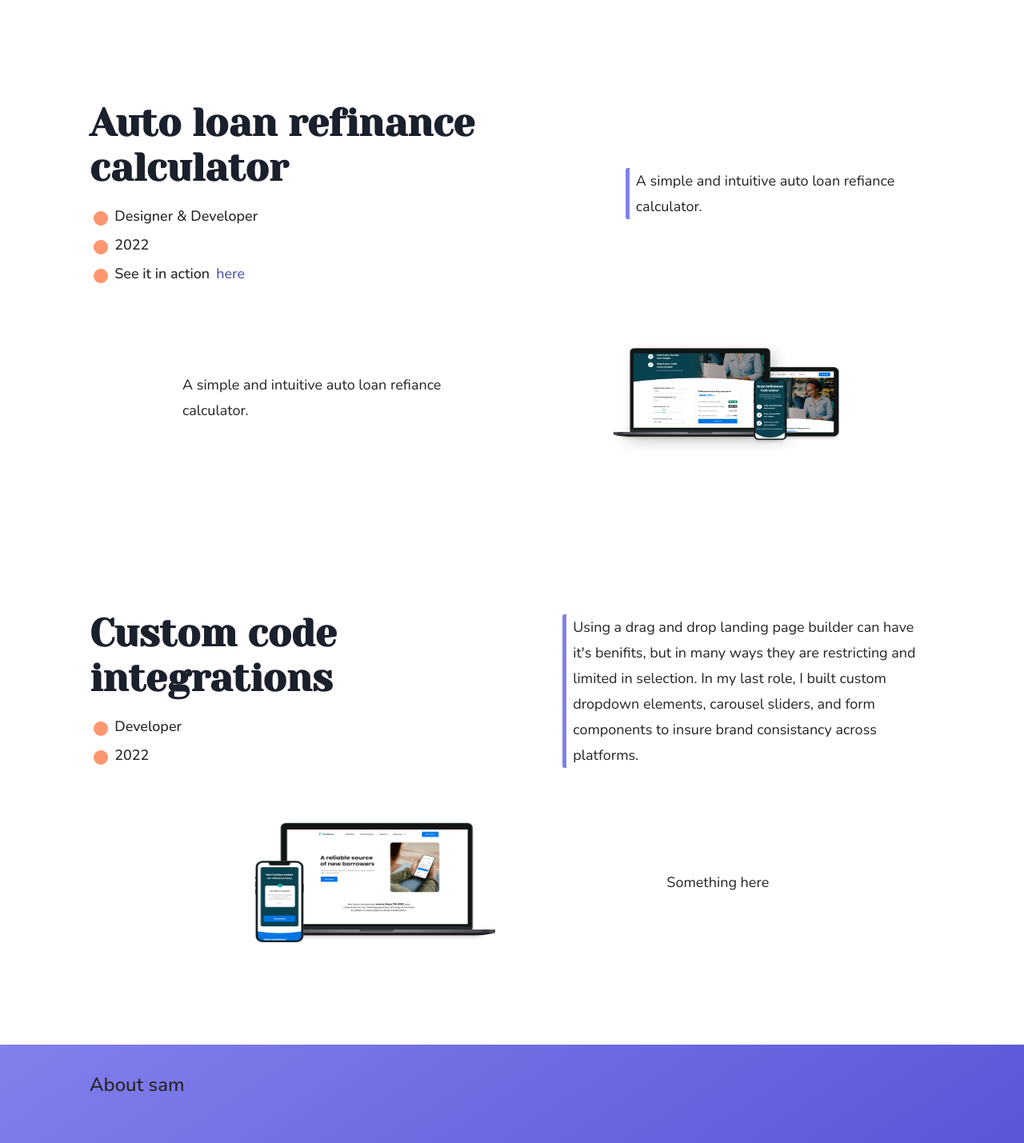
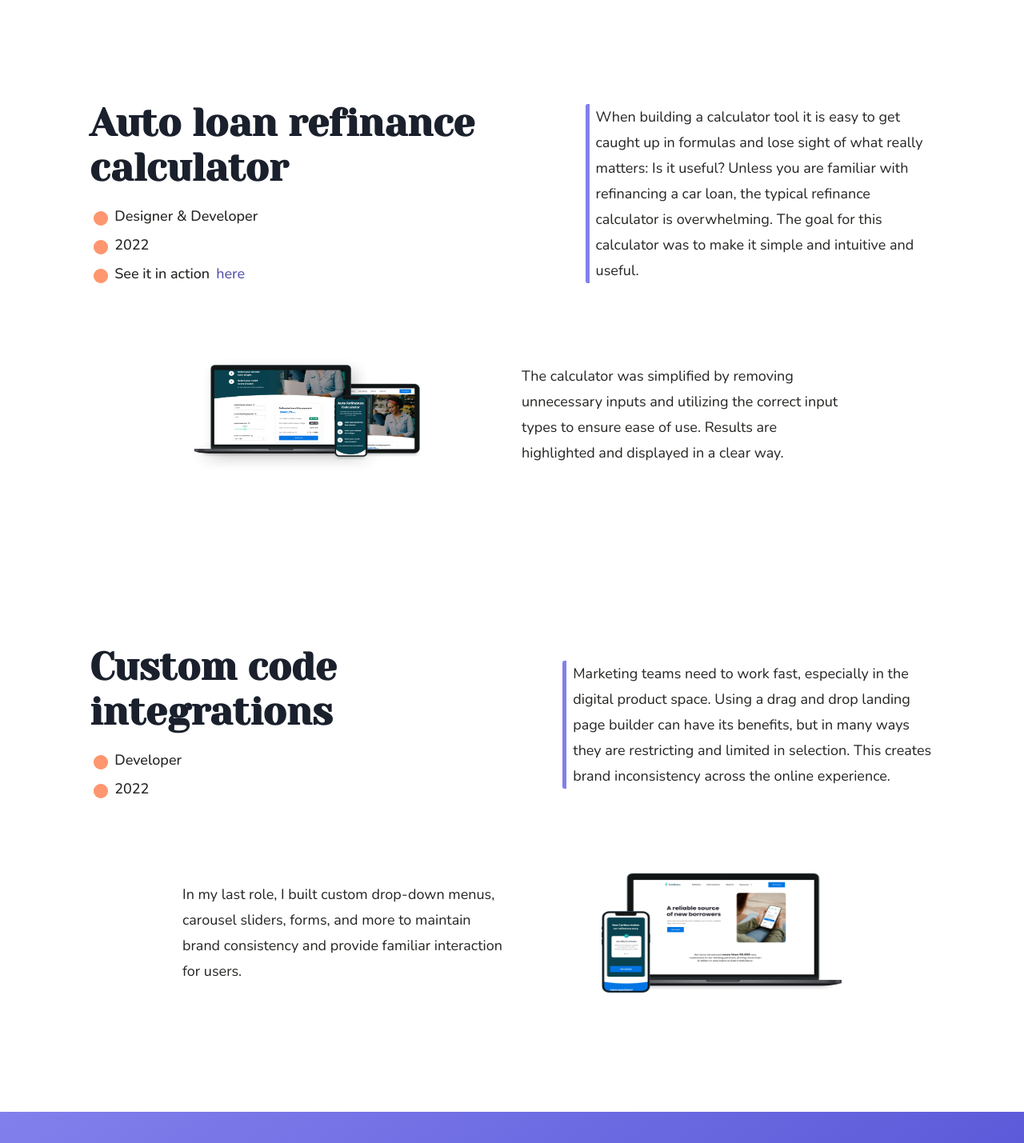
Before and after one commit to Samalmohanna1/ts-portfolio-2022, a Next.js app: page / in a window 1280 px wide. Shown: the part 1700-3129 px from the top of the page at 80% size. Built offline with nearby package versions, Linux system fonts and the light colour scheme.

Commit message:
chore: add project details and links to portfolio section

```diff
--- a/components/portfolio/Portfolio.tsx
+++ b/components/portfolio/Portfolio.tsx
@@ -15,7 +15,7 @@ const Portfolio: React.FunctionComponent<PortfolioProps> = () => {
           title='Savings by Vehicle tool'
           role='Designer &amp; Developer'
           date='2022'
-          link='#'
+          link='https://start.caribou.com'
           brief='The Savings by Vehicle tool is a web app built to increase organic search growth as well as conversion.
 This tool dynamically builds hundreds of landing pages that are unique by vehicle make and model.'
         />
@@ -23,13 +23,13 @@ This tool dynamically builds hundreds of landing pages that are unique by vehicl
           details='The tool allows visitors to look up savings based on a vehicles make and model.'
           img='fvbs-search.png'
           alt='find vehicles by savings search'
-          layout={['column', 'column', 'column', 'row']}
+          layout={['column', 'column', 'column', 'row-reverse']}
         />
         <ProjectBody
           details='When a vehicles make and model is selected the tool builds the requested page on demand and serves it.'
           img='fvbs-page.png'
           alt='find vehicles by savings page'
-          layout={['column', 'column', 'column', 'row-reverse']}
+          layout={['column', 'column', 'column', 'row']}
         />
       </Box>
       <Box p='4rem 0'>
@@ -37,14 +37,15 @@ This tool dynamically builds hundreds of landing pages that are unique by vehicl
           title='Auto loan refinance calculator'
           role='Designer &amp; Developer'
           date='2022'
-          link='#'
-          brief='A simple and intuitive auto loan refiance calculator. '
+          link='https://samalmohanna1.github.io/calculator-v3-demo/index.html'
+          brief='When building a calculator tool it is easy to get caught up in formulas and lose sight of what really matters: Is it useful?
+          Unless you are familiar with refinancing a car loan, the typical refinance calculator is overwhelming. The goal for this calculator was to make it simple and intuitive and useful.'
         />
         <ProjectBody
-          details='A simple and intuitive auto loan refiance calculator. '
+          details='The calculator was simplified by removing unnecessary inputs and utilizing the correct input types to ensure ease of use. Results are highlighted and displayed in a clear way.'
           img='calculator.png'
           alt='Auto loan refinance calculator project'
-          layout={['column', 'column', 'column', 'row']}
+          layout={['column', 'column', 'column', 'row-reverse']}
         />
       </Box>
 
@@ -53,13 +54,13 @@ This tool dynamically builds hundreds of landing pages that are unique by vehicl
           title='Custom code integrations'
           role='Developer'
           date='2022'
-          brief="Using a drag and drop landing page builder can have it's benifits, but in many ways they are restricting and limited in selection. In my last role, I built custom dropdown elements, carousel sliders, and form components to insure brand consistancy across platforms."
+          brief='Marketing teams need to work fast, especially in the digital product space. Using a drag and drop landing page builder can have its benefits, but in many ways they are restricting and limited in selection. This creates brand inconsistency across the online experience.'
         />
         <ProjectBody
-          details='Something here'
+          details='In my last role, I built custom drop-down menus, carousel sliders, forms, and more to maintain brand consistency and provide familiar interaction for users.'
           img='code-integrations.png'
           alt='Custom code integrations'
-          layout={['column', 'column', 'column', 'row-reverse']}
+          layout={['column', 'column', 'column', 'row']}
         />
       </Box>
     </Box>
```
